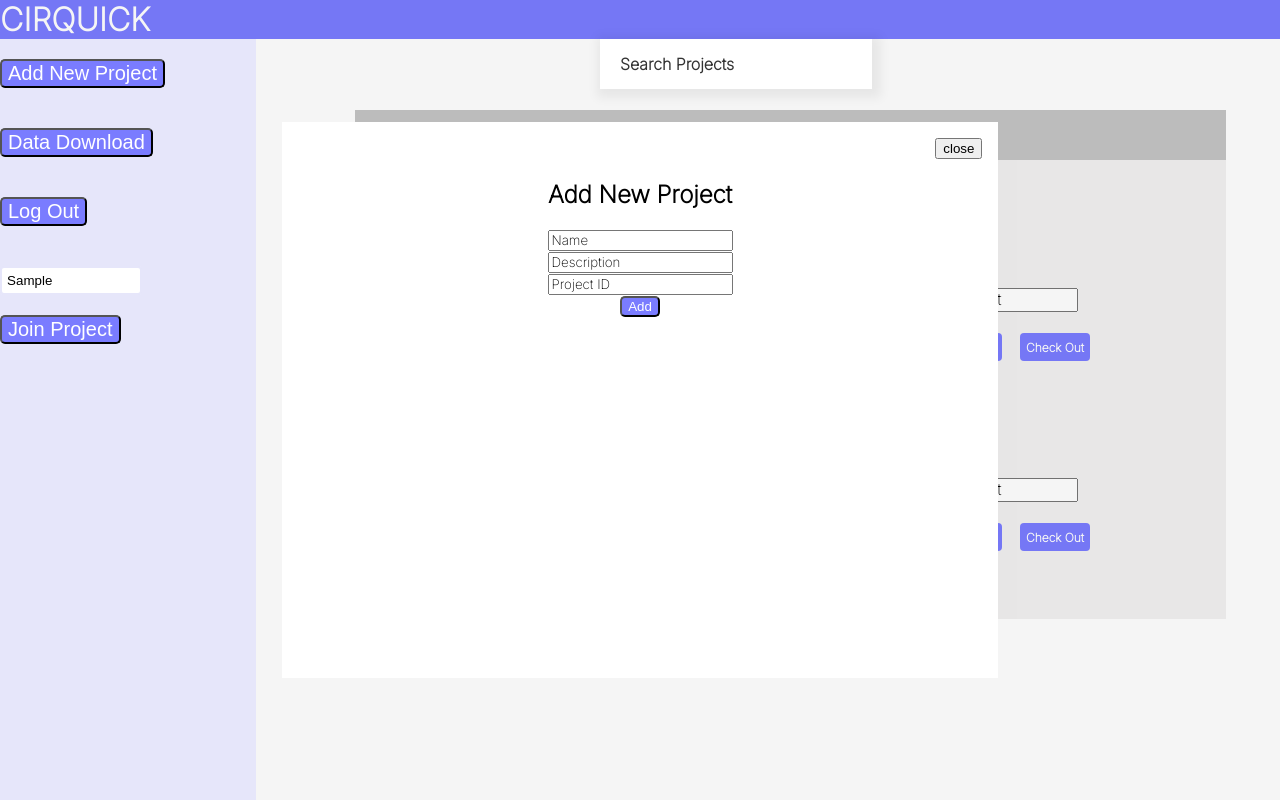
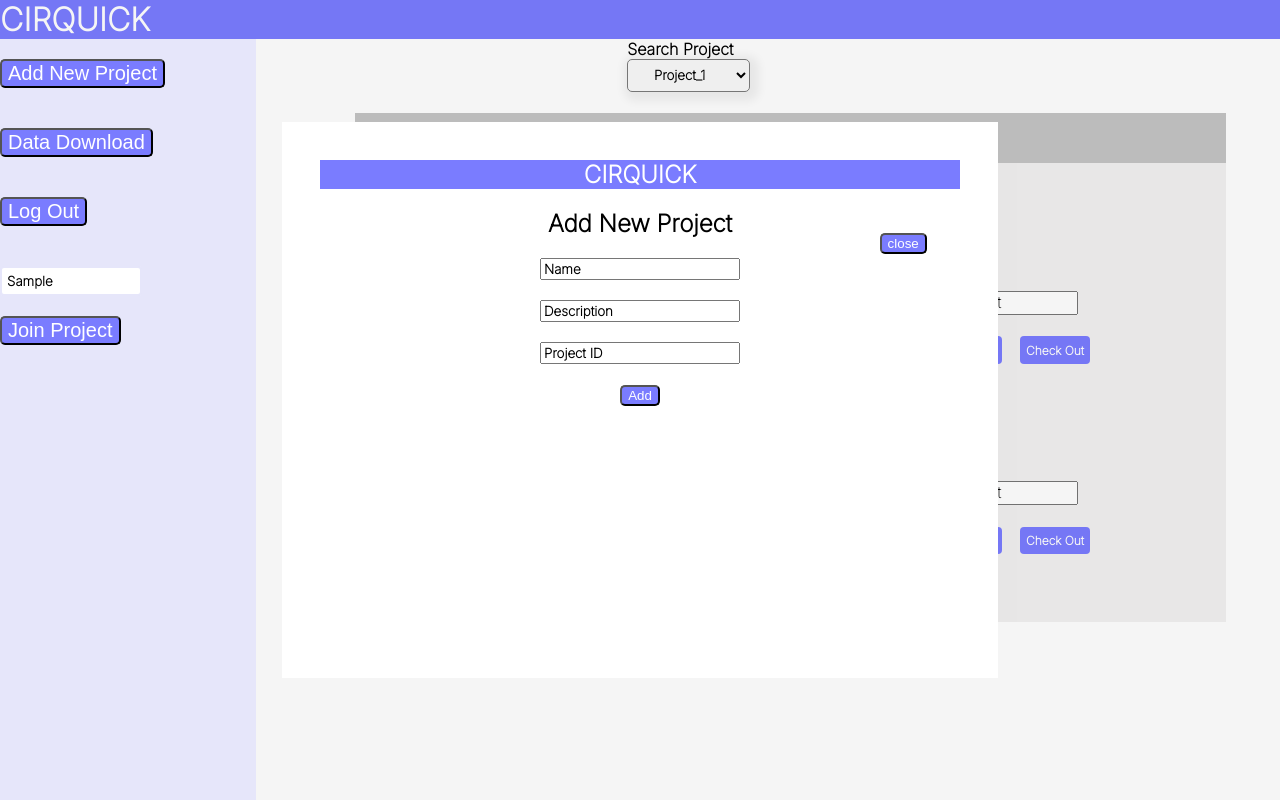
Before and after one commit to briankim31415/CirQuick, a React (Create React App) app in the folder cirquick/: page /blank in a window 1280 px wide. Both pictures are taken after typing "Sample" into the empty fields and a click on the button "Add New Project". Built offline with nearby package versions, Linux system fonts and the light colour scheme.

Commit message:
updates on home page

```diff
--- a/cirquick/src/App.css
+++ b/cirquick/src/App.css
@@ -36,6 +36,26 @@
   to {
     transform: rotate(360deg);
   }
+}
+
+#username,
+#password,
+#confirmPassword {
+  font-family: "Inter", sans-serif;
+  font-weight: bold;
+  padding: 0.5%;
+}
+
+#name,
+#description,
+#projectID {
+  font-family: "Inter", sans-serif;
+  font-weight: bold;
+}
+
+#searchID {
+  font-family: "Inter", sans-serif;
+  font-weight: bold;
 }
 
 .login {
@@ -96,52 +116,23 @@
   text-align: center;
 }
 
-/*
-.right {
-  float: right;
-  width: 300px;
-  border: 3px solid lavender;
-  padding: 10px;
-}
-*/
-
 .dropdown {
-  width: 25%;
+  width: 20%;
   margin: 0 auto;
   position: relative;
 }
 
-.dropdown .dropdown-btn {
-  padding: 15px 20px;
-  background: #fff;
-  box-shadow: 3px 3px 10px 6px rgba(0, 0, 0, 0.06);
+.drop-label {
+  font-family: "Inter", sans-serif;
   font-weight: bold;
-  color: #333;
-  display: flex;
-  align-items: center;
-  justify-content: space-between;
 }
 
-.dropdown .dropdown-content {
-  position: absolute;
-  top: 110%;
-  left: 0;
-  padding: 15px;
-  background: #fff;
+.drop {
+  font-family: "Inter", sans-serif;
+  font-weight: bold;
+  padding: 3% 10%;
   box-shadow: 3px 3px 10px 6px rgba(0, 0, 0, 0.06);
-  font-weight: bold;
-  color: #333;
-  width: 92%;
-}
-
-.dropdown .dropdown-content .dropdown-item {
-  padding: 10px;
-  cursor: pointer;
-  transition: all 0.2s;
-}
-
-.dropdown .dropdown-content .dropdown-item:hover {
-  background: #f4f4f4;
+  border-radius: 5px;
 }
 
 .sidebar-input {
--- a/cirquick/src/Popup.css
+++ b/cirquick/src/Popup.css
@@ -22,6 +22,20 @@
 
 .popup-inner .close-btn {
   position: absolute;
-  top: 16px;
-  right: 16px;
+  top: 20%;
+  right: 10%;
 }
+
+.close-btn {
+  border-radius: 5px;
+  background-color: #7a7cff;
+  color: white;
+}
+
+.popup-header {
+  width: 100%;
+  margin: 0px;
+  padding: 0px;
+  background-color: #7a7cff;
+  color: white;
+}
--- a/cirquick/src/Popup.js
+++ b/cirquick/src/Popup.js
@@ -1,13 +1,14 @@
 import React from 'react';
 import './App.css';
 import './Popup.css';
-import Blank from './Blank';
+import Blank from './blank';
 import {Link} from 'react-router-dom';
 
 function Popup(props) {
  return( props.trigger) ? (
   <div className = "popup">
    <div className = "popup-inner">
+    <h2 className = "popup-header">CIRQUICK</h2>
     <button className = "close-btn" onClick ={()=> props.setTrigger(false)}>close</button>
     {props.children}
    </div>
--- a/cirquick/src/blank.js
+++ b/cirquick/src/blank.js
@@ -3,7 +3,6 @@ import './App.css';
 import './Popup.css';
 import './Body.css';
 import {Link} from 'react-router-dom';
-import Dropdown from './Dropdown';
 import Popup from './Popup';
 
 function Blank() {
@@ -47,16 +46,19 @@ function Blank() {
                         <h2>Add New Project</h2>
                         <input id = "name" type = "input" placeholder="Name"/>
                         <br/>
+                        <br/>
                         <input id = "description" type = "input" placeholder="Description"/>
                         <br/>
+                        <br/>
                         <input id = "projectID" type = "input" placeholder="Project ID"/>
+                        <br/>
                         <br/>
                         <button className = "button">Add</button>
                     </Popup>
                 </div>
 
                 <div>
-                    <Dropdown />
+                    <Drop />
                     <ProjectBody />
                 </div>
             </div>
@@ -129,4 +131,42 @@ class ProjectBody extends Component {
 
 }
 
+class Drop extends Component {
+    constructor(props) {
+      super(props);
+      this.state = {
+        projectName : ''
+      }
+    }
+
+    handleProjectChange = (event) => {
+        this.setState({
+            projectName: event.target.value
+        })
+    }
+
+
+    render() {
+
+      return(
+        <div className = "dropdown">
+          <form>
+            <label className = "drop-label">Search Project</label>
+            <br/>
+
+            <select
+                className = "drop"
+                value = {this.state.projectName}
+                onChange = {this.handleProjectChange}>
+              <option value = "project1">Project_1</option>
+              <option value = "project2">Project_2</option>
+            </select>
+            <p>{this.state.projectName}</p>
+          </form>
+        </div>
+      );
+
+    }
+  }
+
 export default Blank;
--- a/cirquick/src/login.js
+++ b/cirquick/src/login.js
@@ -2,6 +2,7 @@ import React from 'react';
 import './App.css';
 import './Popup.css';
 import {Link} from 'react-router-dom';
+
 
 function Login() {
     return(
@@ -11,6 +12,7 @@ function Login() {
                 <h2>LOG IN</h2>
 
                 <input id = "username" type = "input" placeholder="Username"/>
+                <br/>
                 <br/>
                 <input id = "password" type = "input" placeholder="Password"/>
 
--- a/cirquick/src/signUp.js
+++ b/cirquick/src/signUp.js
@@ -1,6 +1,6 @@
 import React from 'react';
 import './App.css';
-import Blank from './Blank';
+import Blank from './blank';
 import {Link} from 'react-router-dom';
 
 
```
